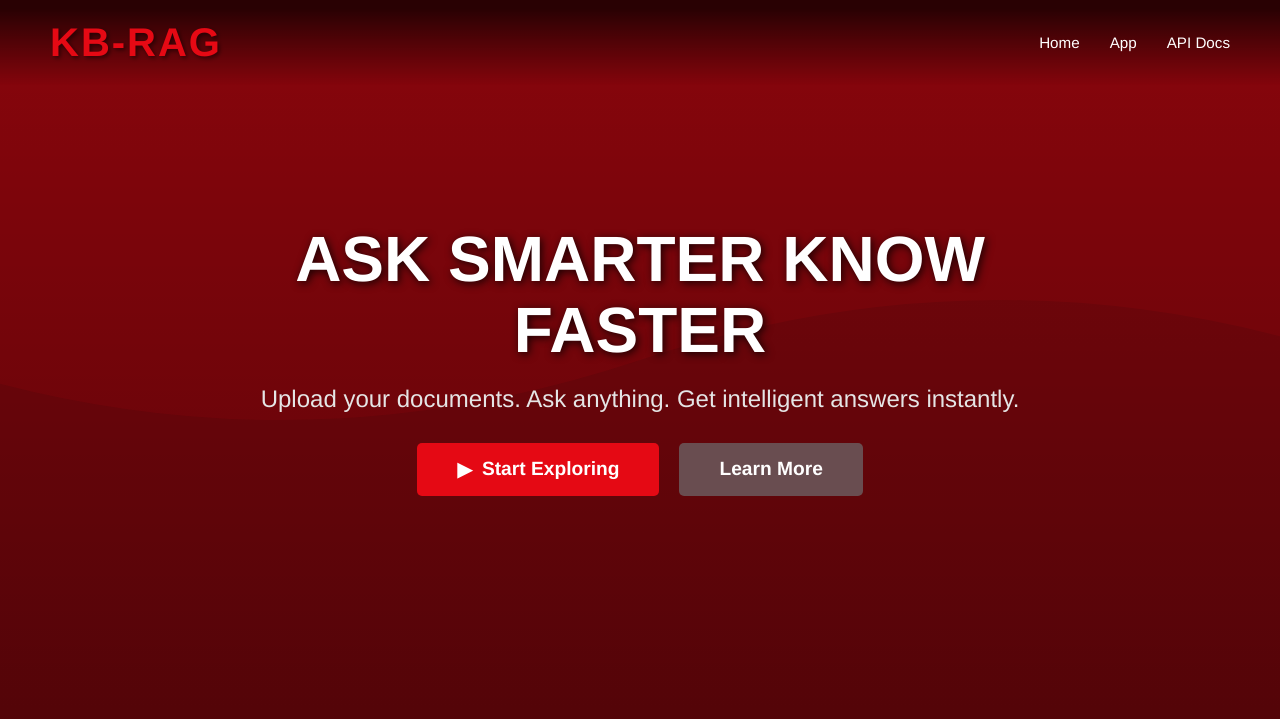
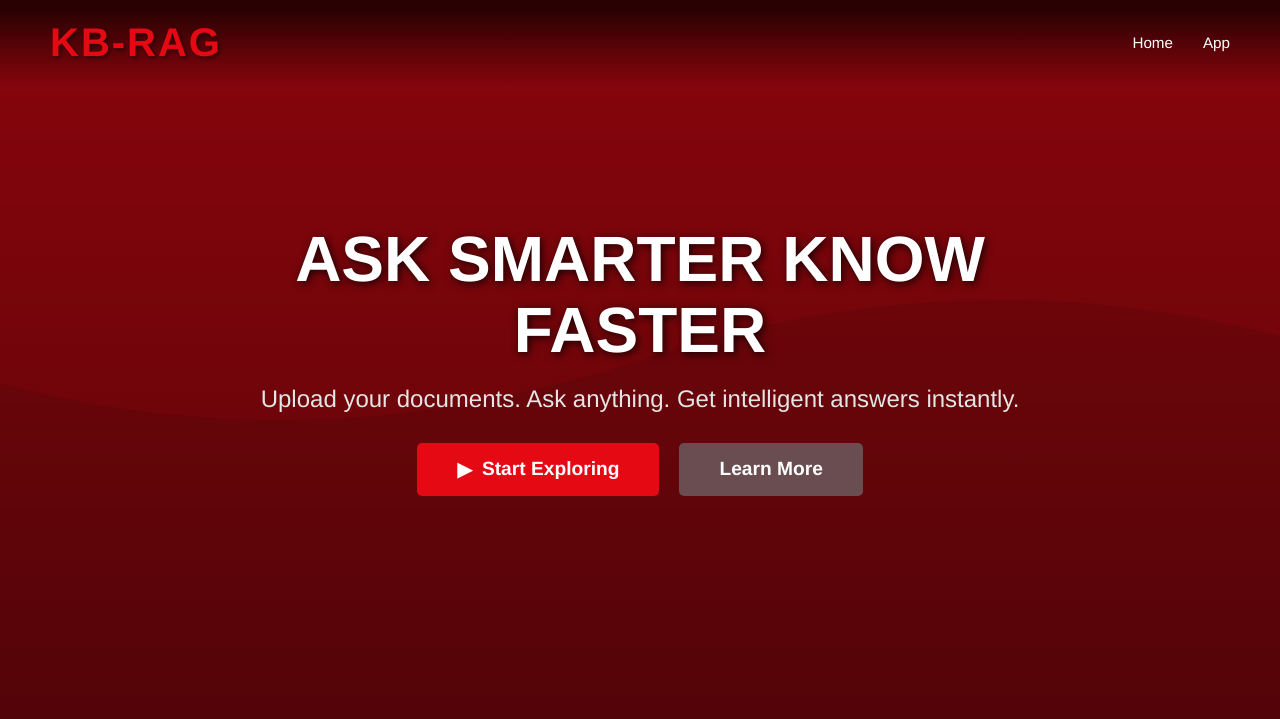
Before and after one commit to monishvayugandla-commits/KB-RAG, a FastAPI app: page / in a window 1280 px wide. Shown: the top 719 px of the page. Run offline with FastAPI, Linux system fonts and the light colour scheme; parts of the project's set-up code (start-up, migrations or seed data) failed here and were passed over; some libraries are stand-ins or nearby versions.

Commit message:
UI: Remove API Docs navigation link - streamlined to Home and App only

```diff
--- a/templates/app.html
+++ b/templates/app.html
@@ -12,7 +12,6 @@
         <div class="nav-links">
             <a href="/">Home</a>
             <a href="/app">App</a>
-            <a href="/docs">API Docs</a>
         </div>
     </nav>
 
--- a/templates/index.html
+++ b/templates/index.html
@@ -12,7 +12,6 @@
         <div class="nav-links">
             <a href="/">Home</a>
             <a href="/app">App</a>
-            <a href="/docs">API Docs</a>
         </div>
     </nav>
 
```
